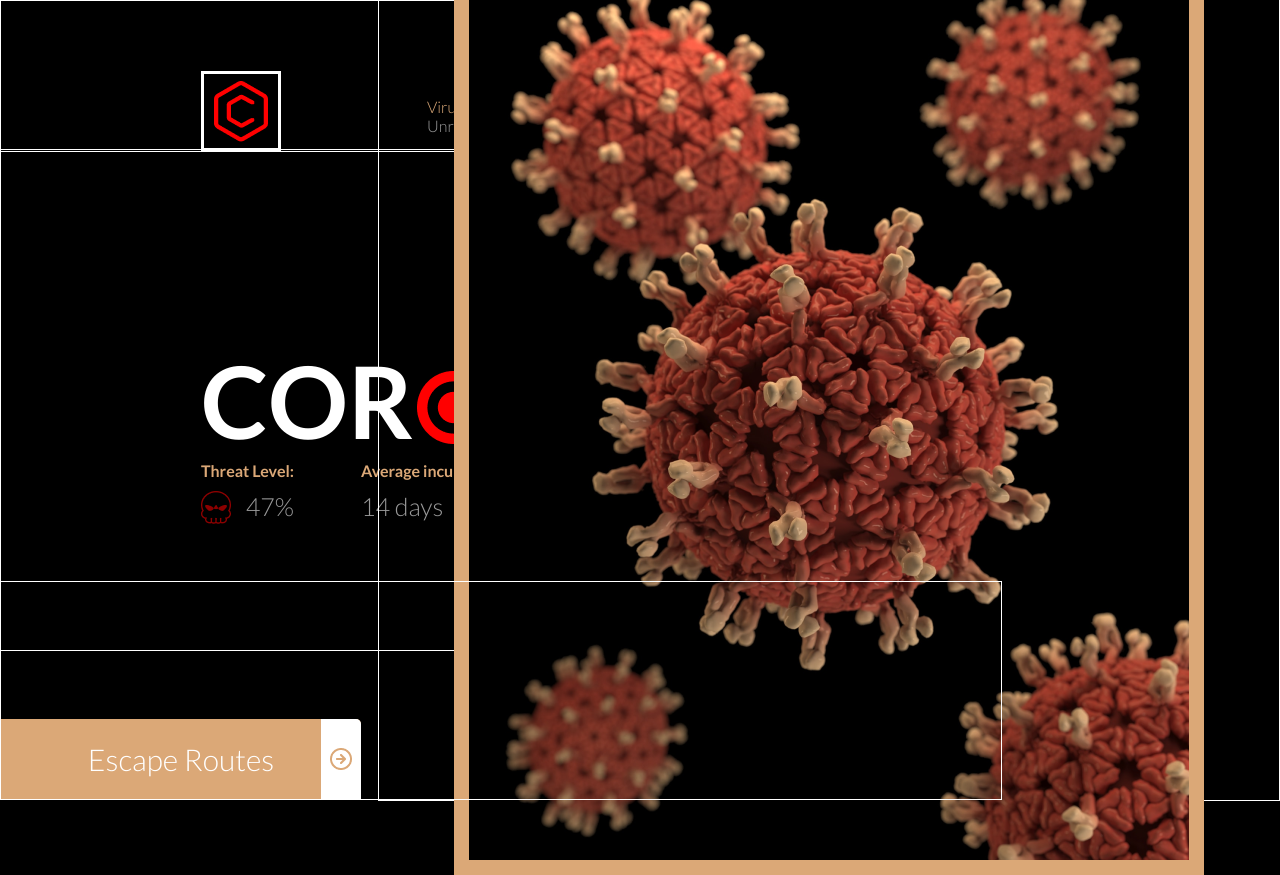
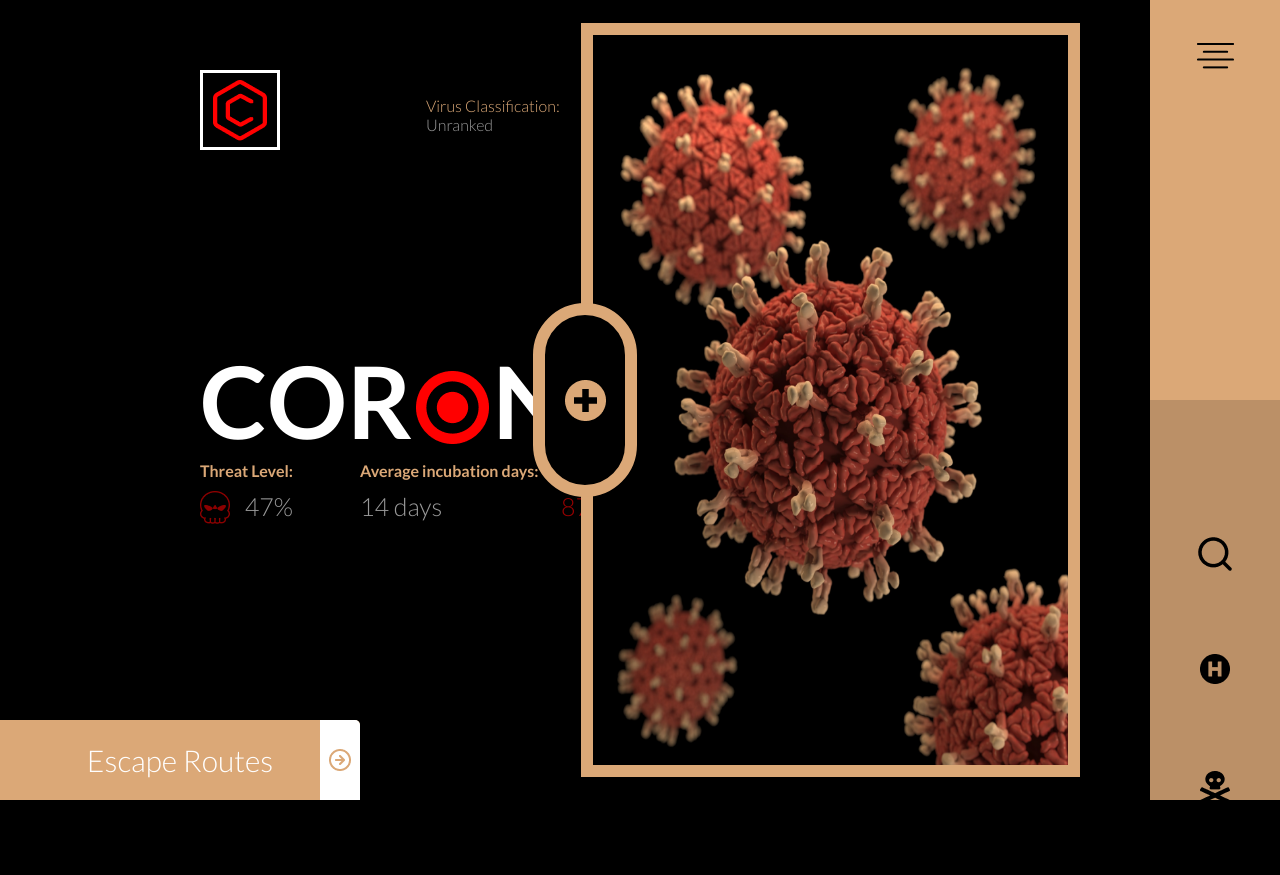
Before and after one commit to DelroyBrown28/Corona-Virus, a plain HTML site: page index.html in a window 1280 px wide. After the commit the page ends 804 px from the top, so only its background shows below. Drawn offline with Linux system fonts and the light colour scheme.

Commit message:
landing complete

```diff
--- a/index.html
+++ b/index.html
@@ -51,6 +51,22 @@
 
     <div class="rightsideWrapper">
         <img class="virus-image" src="./images/viruspic.png">
+
+        <div class="plusBtn">
+            <img class="plusIcon" src="./images/more.png">
+        </div>
+
+        <div class="rightMenu">
+            <img class="menu-icon" src="./images/menu.png">
+        </div>
+        <div class="rightMenu-bottom">
+            <img class="search-icon" src="./images/search.png">
+            <img class="hospital-icon" src="./images/hosiptals.png">
+            <img class="skullTwo-icon" src="./images/skulltwo.png">
+
+        </div>
+
+
     </div>
 
     <div class="bottomWrapper">
--- a/main.css
+++ b/main.css
@@ -5,6 +5,7 @@ html {
     height: 100%;
     width: 100%;
     margin: 0;
+    overflow: hidden;
     background-color: #000;
     font-family: 'Lato', sans-serif;
     display: flex;
@@ -24,7 +25,7 @@ html {
     width: 1000px;
     top: 0;
     left: 0;
-    border: 1px solid white;
+
 }
 
 .logo {
@@ -68,7 +69,7 @@ html {
     height: 500px;
     width: 1000px;
     left: 0;
-    border: 1px solid white;
+
 
 }
 
@@ -172,7 +173,7 @@ html {
     position: absolute;
     width: 1000px;
     height: 217px;
-    border: 1px solid white;
+
     bottom: 0;
     left: 0;
 }
@@ -209,7 +210,7 @@ html {
     position: absolute;
     width: 900px;
     height: 100%;
-    border: 1px solid white;
+
     right: 0;
     display: flex;
     align-items: center;
@@ -219,7 +220,67 @@ html {
 
 .virus-image {
     position: absolute;
-    height: 920px;
-    width: 720px;
-    border: 15px solid #DBA877;
+    height: 730px;
+    width: 475px;
+    border: 12px solid #DBA877;
 }
+
+.plusBtn {
+    position: absolute;
+    height: 170px;
+    width: 80px;
+    background-color: #000;
+    border: 12px solid #DBA877;
+    left: 153px;
+    border-radius: 100px;
+    display: flex;
+    align-items: center;
+    justify-content: center;
+
+
+}
+
+.rightMenu {
+    position: absolute;
+    height: 50%;
+    width: 130px;
+    background-color: #DBA877;
+    right: 0;
+    top: 0;
+    display: flex;
+    justify-content: center;
+
+}
+
+.rightMenu-bottom {
+    position: absolute;
+    height: 50%;
+    width: 130px;
+    background-color: #BB9067;
+    right: 0;
+    bottom: 0;
+    display: flex;
+    justify-content: center;
+
+}
+
+.menu-icon {
+    position: absolute;
+    top: 43px;
+
+}
+
+.search-icon {
+    position: absolute;
+    top: 137px;
+}
+
+.hospital-icon {
+    position: absolute;
+    top: 254px;
+}
+
+.skullTwo-icon {
+    position: absolute;
+    top: 371px;
+}
```
Also changed, not shown: images/Vector.png (added), images/hosiptals.png (added), images/menu.png (added), images/more.png (added), images/search.png (added), images/skulltwo.png (added).
